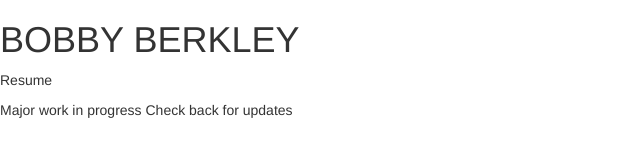
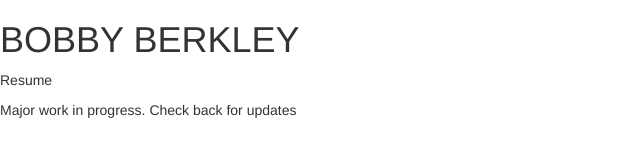
Before and after one commit to BobbyBerkley/bobbyberkley.github.io, a plain HTML site: page index.html in a window 1280 px wide. Shown: the full height of the page, 0-640 px from the left. Drawn offline with nearby package versions, Linux system fonts and the light colour scheme.

Commit message:
Update index.html

```diff
--- a/index.html
+++ b/index.html
@@ -10,7 +10,7 @@
 <body>
   <h1>BOBBY BERKLEY</h1>
   <p>Resume</p>
-  <p>Major work in progress
+  <p>Major work in progress.
   Check back for updates</p>
 </body>
 </html>
```
